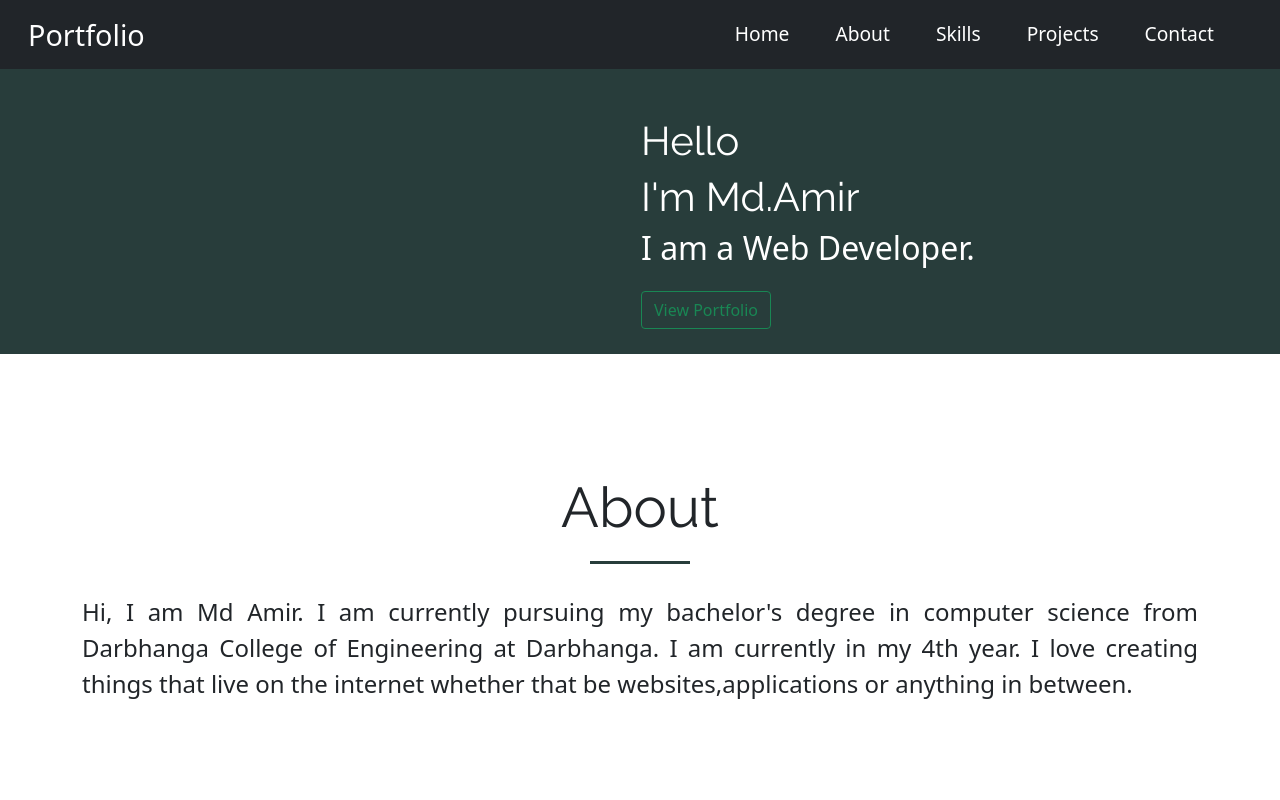
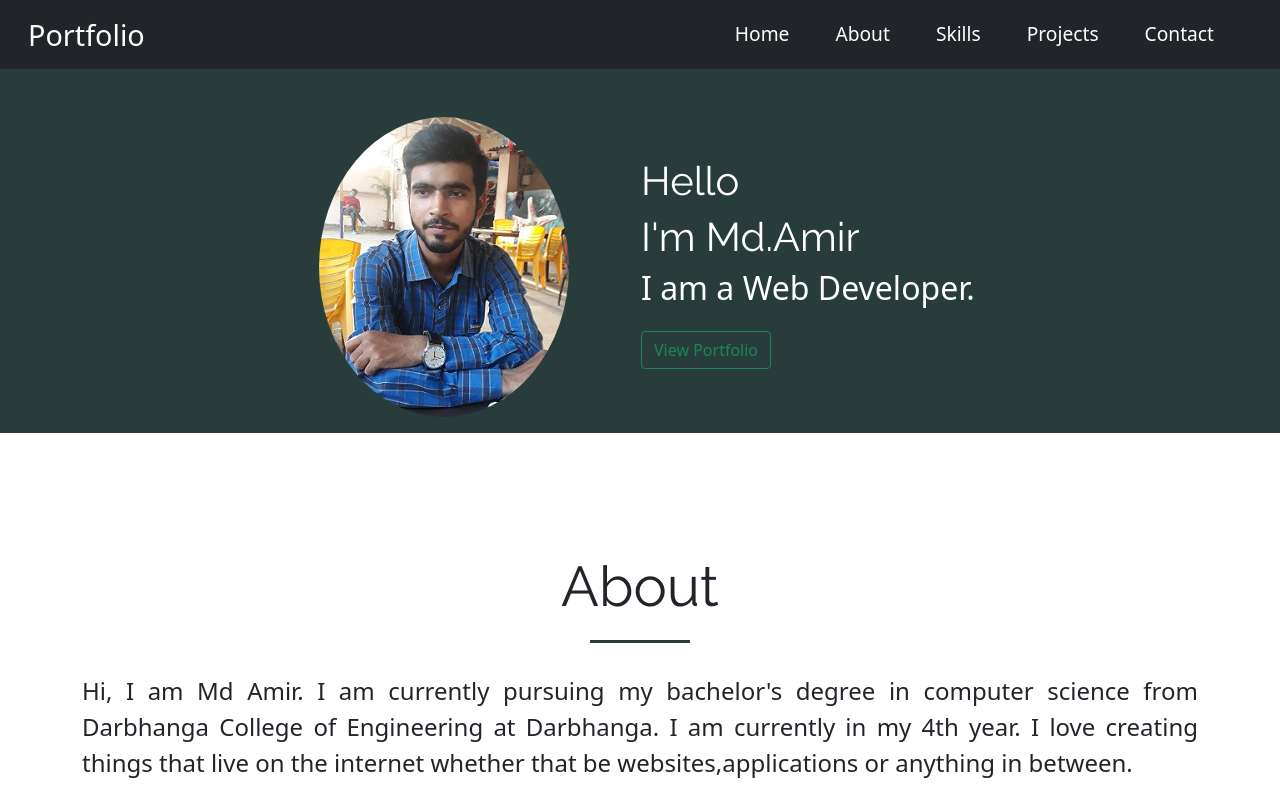
Before and after one commit to mdamirmadm/portfolio, a plain HTML site: page index.html in a window 1280 px wide. Shown: the top 800 px of the page. Drawn offline with nearby package versions, Linux system fonts and the light colour scheme.

Commit message:
Update index.html

```diff
--- a/index.html
+++ b/index.html
@@ -51,7 +51,7 @@
         <div class="row">
           <div class="col-md-6 col-xl-5 d-flex justify-content-md-end justify-content-center mx-xl-5">
             <figure>
-              <img src="image/me.jpg" alt="" class="img-fluid animate__animated animate__bounceInLeft">
+              <img src="me.jpg" alt="" class="img-fluid animate__animated animate__bounceInLeft">
             </figure>
           </div>
 
```
